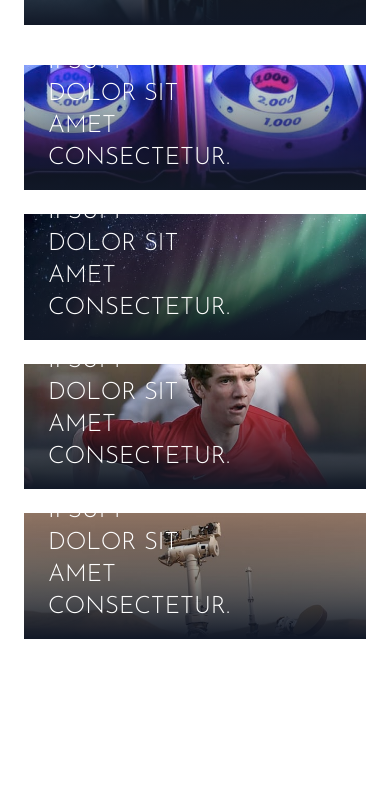
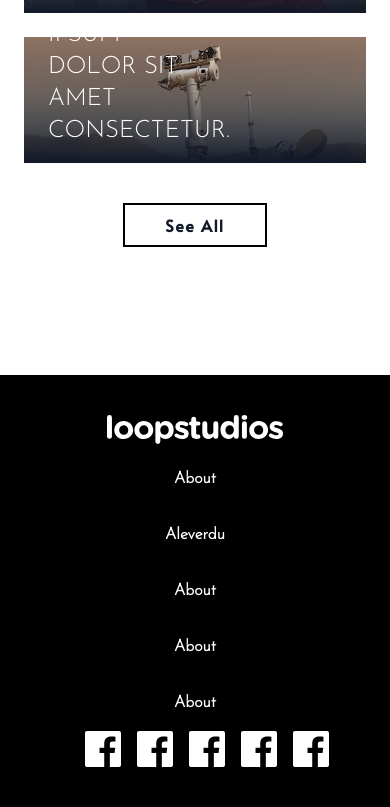
Before and after one commit to GlibMukol/pet_studio, a website: page index.html in a window 390 px wide. Shown: the part 2399-3206 px from the top of the page. Before the commit the page ends 3166 px from the top, so only its background shows below. Drawn offline with Linux system fonts and the light colour scheme; a web font is replaced by a local one.

Commit message:
feat: add footer4

```diff
--- a/index.html
+++ b/index.html
@@ -126,7 +126,7 @@
             />
 
             <img
-              src="images/desktop/image-fisheye.jpg"
+              src="images/mobile/image-fisheye.jpg"
               alt="image"
               class="w-full md:hidden"
             />
@@ -275,7 +275,86 @@
             </h5>
           </div>
         </div>
+        <div class="flex justify-center mt-10 md:hidden">
+          <button
+            class="md:hidden px-10 py-2 my-0 font-bold tracking-widest uppercese border-2 border-black font-alata hover:bg-black hover:text-white md:block"
+          >
+            See All
+          </button>
+        </div>
       </div>
     </section>
+    <footer class="bg-black">
+      <div class="container max-w-6xl py-10 mx-auto">
+        <div
+          class="flex flex-col items-center mb-b space-x-6 md:flex-row md:space-y-0 md:justify-between md:items-start"
+        >
+          <div
+            class="flex flex-col items-center space-y-8 md:items-start md:space-y-4"
+          >
+            <div class="h-5">
+              <img src="images/logo.svg" alt="logo" class="w-44 md:ml-3" />
+            </div>
+            <div
+              class="flex flex-col items-center space-y-4 font-bold text-white md:flex-row md:space-y-0 md:space-x-6 md:ml-3"
+            >
+              <div class="h-10 group">
+                <a href="#">About</a>
+                <div
+                  class="group-hover:border-b group-hover:border-blue-50"
+                ></div>
+              </div>
+              <div class="h-10 group">
+                <a href="#">Aleverdu</a>
+                <div
+                  class="group-hover:border-b group-hover:border-blue-50"
+                ></div>
+              </div>
+              <div class="h-10 group">
+                <a href="#">About</a>
+                <div
+                  class="group-hover:border-b group-hover:border-blue-50"
+                ></div>
+              </div>
+              <div class="h-10 group">
+                <a href="#">About</a>
+                <div
+                  class="group-hover:border-b group-hover:border-blue-50"
+                ></div>
+              </div>
+              <div class="h-10 group">
+                <a href="#">About</a>
+                <div
+                  class="group-hover:border-b group-hover:border-blue-50"
+                ></div>
+              </div>
+            </div>
+          </div>
+          <div
+            class="flex flex-col justify-between items-start space-y-4 text-gray-500"
+          >
+            <div
+              class="flex items-center justify-center space-x-4 md:justify-end"
+            >
+              <div class="h-9 group">
+                <img class="h-9" src="images/icon-facebook.svg" alt="" />
+              </div>
+              <div class="h-9 group">
+                <img class="h-9" src="images/icon-facebook.svg" alt="" />
+              </div>
+              <div class="h-9 group">
+                <img class="h-9" src="images/icon-facebook.svg" alt="" />
+              </div>
+              <div class="h-9 group">
+                <img class="h-9" src="images/icon-facebook.svg" alt="" />
+              </div>
+              <div class="h-9 group">
+                <img class="h-9" src="images/icon-facebook.svg" alt="" />
+              </div>
+            </div>
+          </div>
+        </div>
+      </div>
+    </footer>
   </body>
 </html>
```
Also changed, not shown: output.css.
